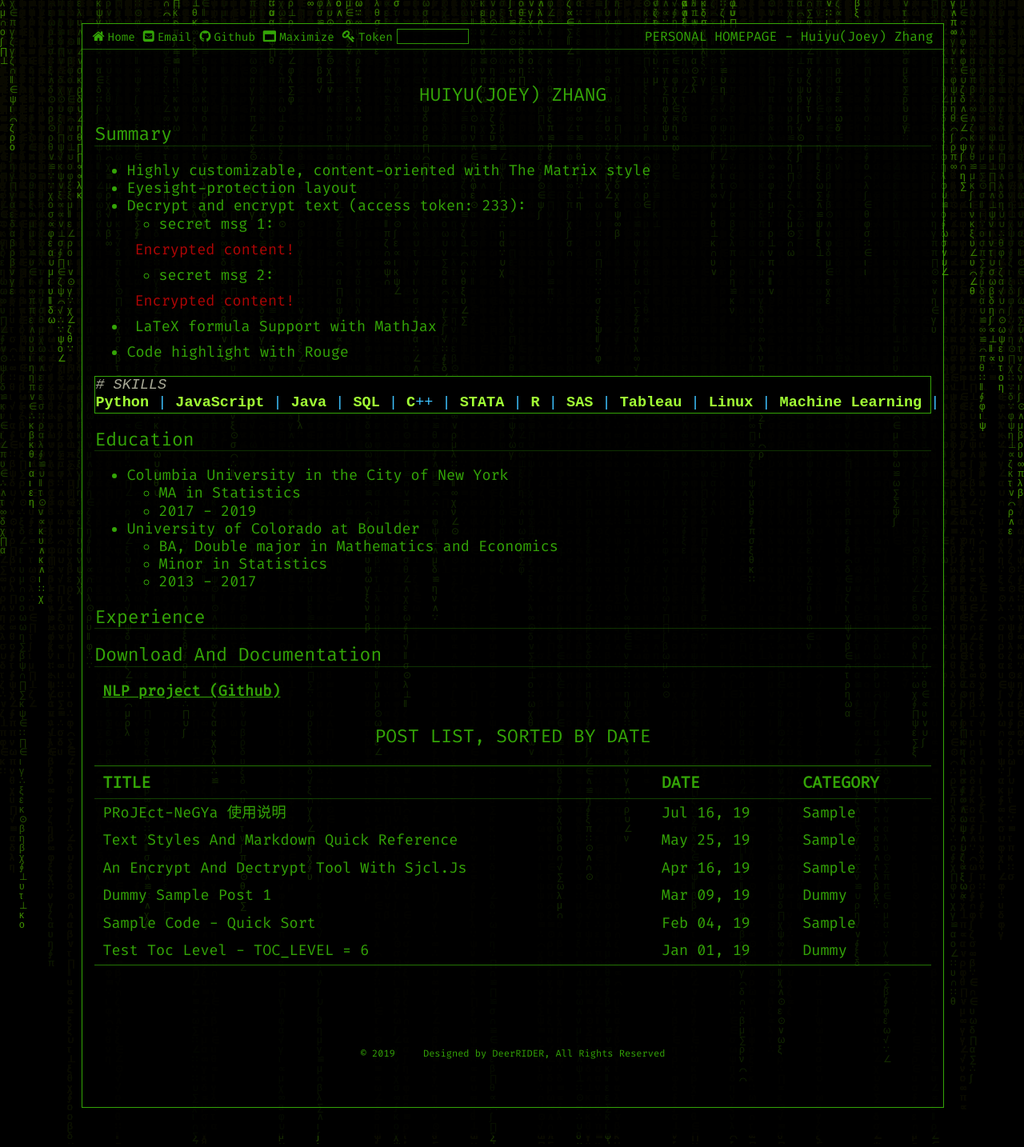
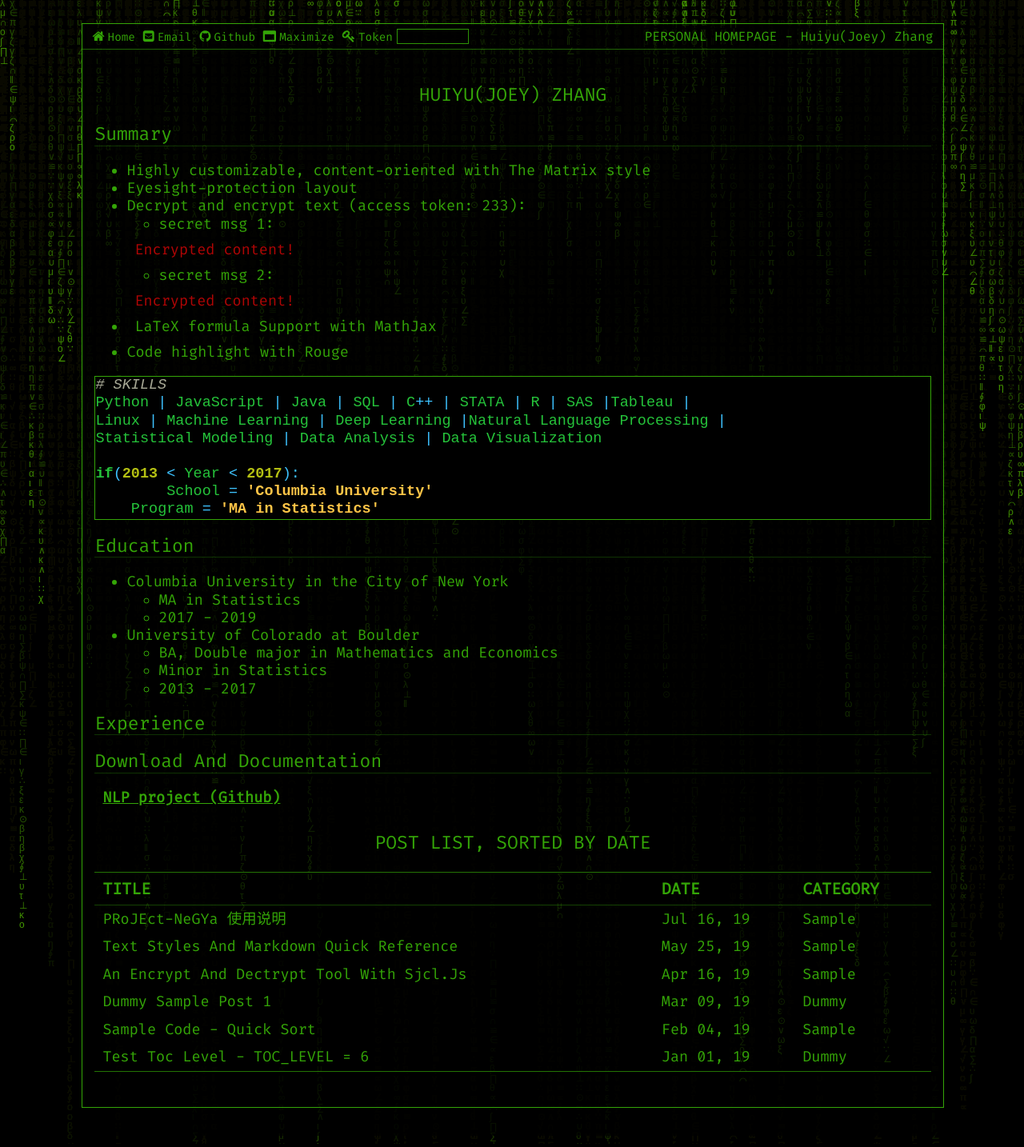
Before and after one commit to Jooooooooooey/Jooooooooooey.github.io, a Jekyll site: the page built from pages/index.md, in a window 1280 px wide. Shown: the whole page at 80% size. Built offline with Jekyll 4.4.1, drawn with Linux system fonts in a browser that asks for light colours.

Commit message:
Update index.md

````diff
--- a/pages/index.md
+++ b/pages/index.md
@@ -25,9 +25,15 @@ permalink: /
 
 * Code highlight with Rouge
 
-```ruby
+```python
 # SKILLS
-Python | JavaScript | Java | SQL | C++ | STATA | R | SAS | Tableau | Linux | Machine Learning | Deep Learning | Natural Language Processing | Statistical Modeling | Data Analysis | Data Visualization
+Python | JavaScript | Java | SQL | C++ | STATA | R | SAS |Tableau |
+Linux | Machine Learning | Deep Learning |Natural Language Processing |
+Statistical Modeling | Data Analysis | Data Visualization
+
+if(2013 < Year < 2017):
+	School = 'Columbia University'
+    Program = 'MA in Statistics'
 ```
 ## Education
 * Columbia University in the City of New York
````
